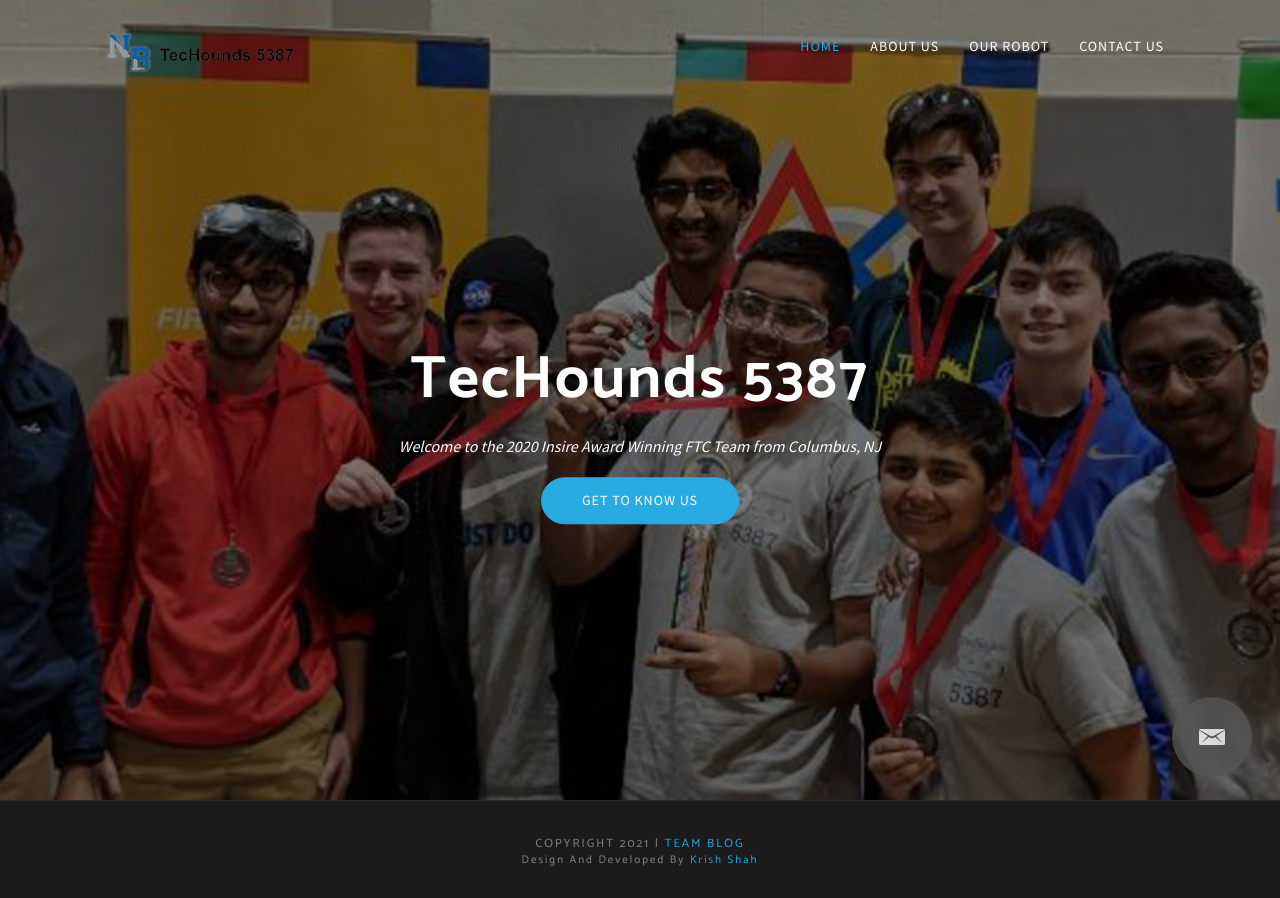
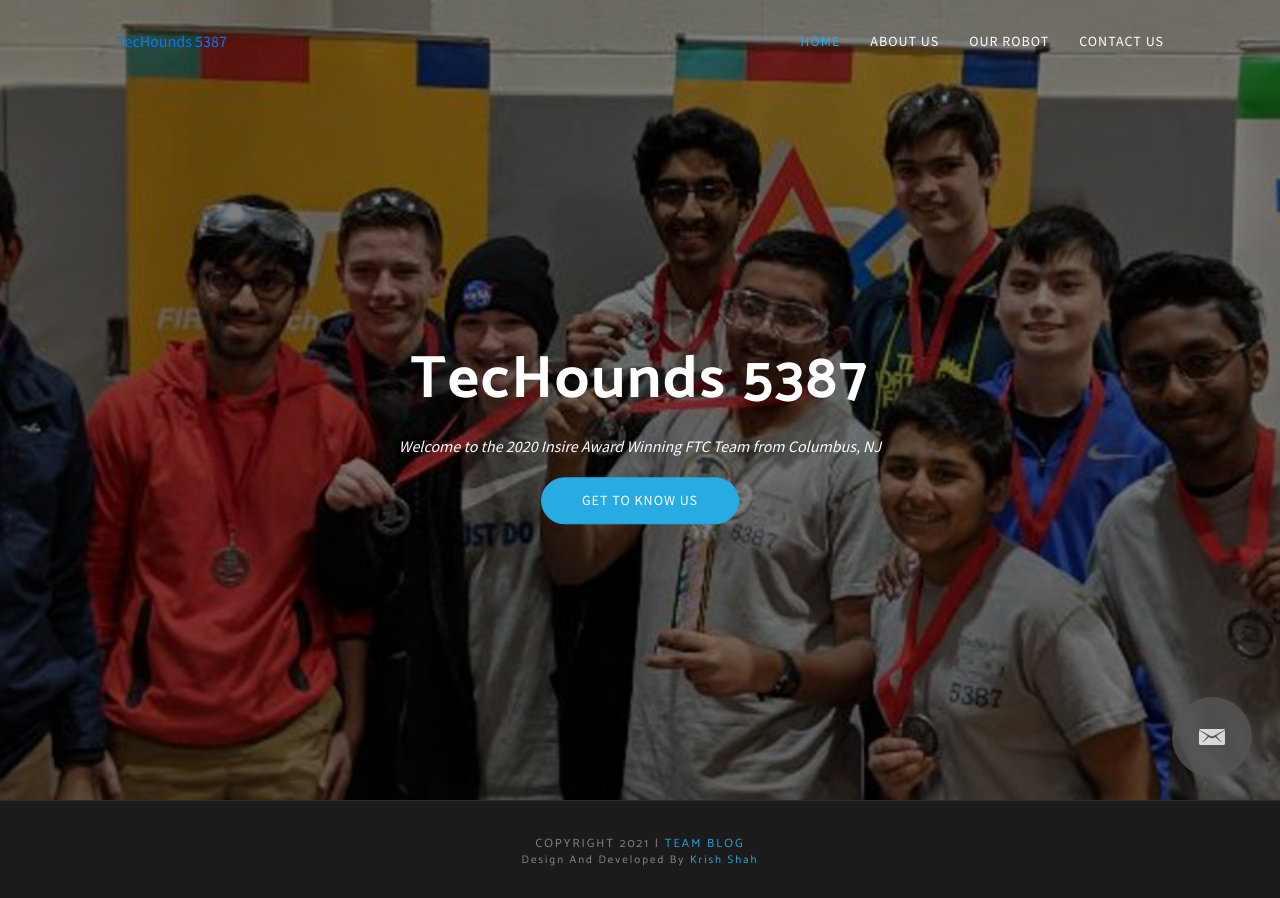
Before and after one commit to NBCRobotics/nbcrobotics.github.io, a plain HTML site: page index.html in a window 1280 px wide. Drawn offline with Linux system fonts and the light colour scheme; some packages are replaced by stand-ins of ours; files whose address does not match are found by name.

Commit message:
Update index.html

```diff
--- a/index.html
+++ b/index.html
@@ -67,8 +67,7 @@ Fixed Navigation
     <nav class="navbar navbar-expand-lg navbar-light">
       <!-- logo -->
       <a class="navbar-brand logo" href="index.html">
-        <img class="logo-default" src="images/logo.png" alt="logo"/>
-        <img class="logo-white" src="images/logo-white.png" alt="logo"/>
+        <a href="index.html" class="icon fa-cogs">TecHounds 5387</a>
       </a>
       <!-- /logo -->
       <button class="navbar-toggler" type="button" data-toggle="collapse" data-target="#navigation"
```
